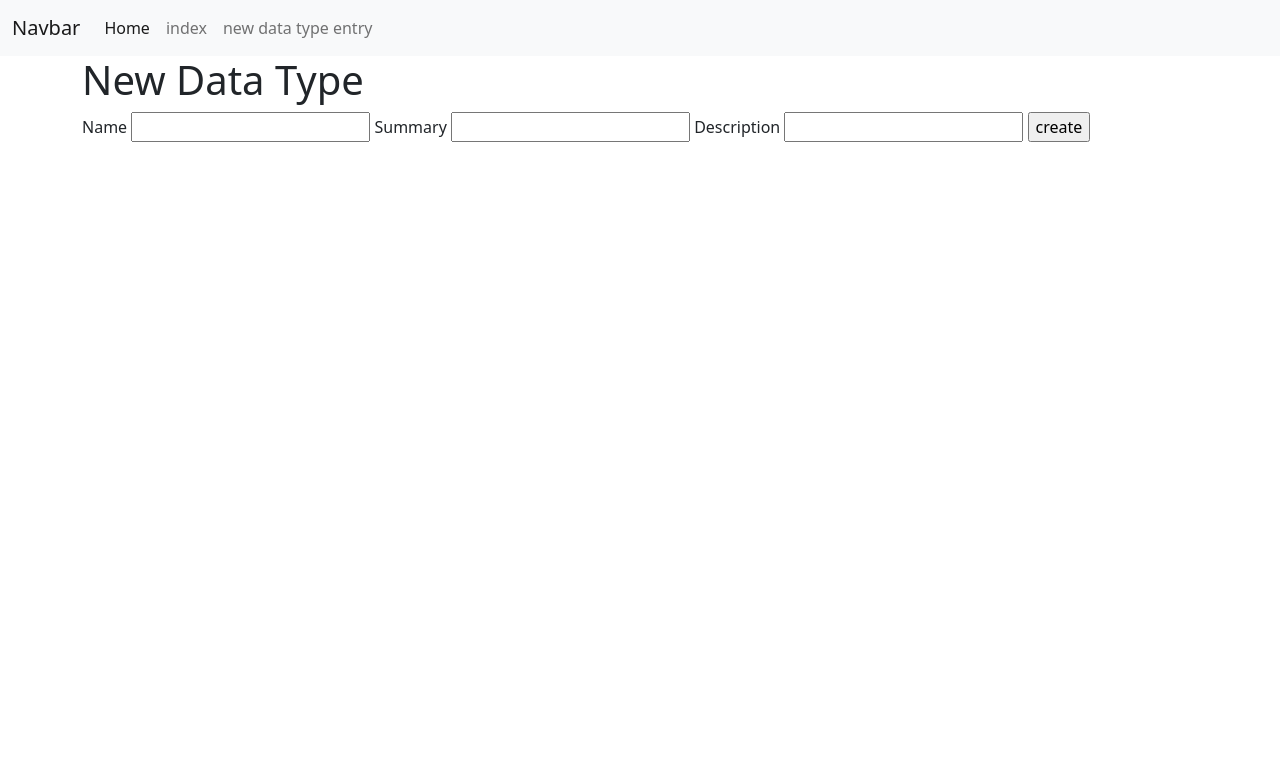
After one commit to BlueEyesSD84/FSDI111-3, a Flask app: template crud_fe/app/templates/new.html in a window 1280 px wide. The commit adds this page. Shown: the top 783 px of the page. Run offline with Flask 2, Linux system fonts and the light colour scheme; the template is opened without the code that fills it, so the values that code supplies are empty.

Commit message:
new changes 91822

```diff
--- a/app/routes.py
+++ b/app/routes.py
@@ -7,46 +7,57 @@ app = Flask(__name__)
 
 from app.database import data_type
 
+RESPONSE = {
+    "status": "ok"
+}
+
 @app.get("/data_types")
 def index():
-    out = data_type.scan()
-    return out
+    response = RESPONSE
+    response["data_types"] = data_type.scan()
+    return response
 
 @app.get("/data_types/integers")
 def integers():
-    out = data_type.select_by_type(name="Integer")
-    return out
+    response = RESPONSE
+    response["data_type"] = data_type.select_by_type(name="Integers")
+    return response
 
 @app.get("/data_types/floats")
 def floats():
-    out = data_type.select_by_type(name="Float")
-    return out
+    response = RESPONSE
+    response["data_type"] = data_type.select_by_type(name="Float")
+    return response
 
 @app.get("/data_types/strings")
 def strings():
-    out = data_type.select_by_type(name="Strings")
-    return out
+    response = RESPONSE
+    response["data_type"] = data_type.select_by_type(name="Strings")
+    return response
 
 @app.get("/data_types/booleans")
 def bools():
-    out = data_type.select_by_type(name="Boolean")
-    return out
+    response = RESPONSE
+    response["data_type"] = data_type.select_by_type(name="Boolean")
+    return response
 
 @app.get("/data_types/lists")
 def lists():
-    out = data_type.select_by_type(name="List")
-    return out
+    response = RESPONSE
+    response["data_type"] = data_type.select_by_type(name="List")
+    return response
 
 @app.get("/data_types/dictionary")
 def dictionary():
-    out = data_type.select_by_type(name="Dictionary")
-    return out
+    response = RESPONSE
+    response["data_type"] = data_type.select_by_type(name="Dictionary")
+    return response
 
 @app.get("/data_types/tuple")
 def tuple():
-    out = data_type.select_by_type(name="Tuple")
-    return out
-
+    response = RESPONSE
+    response["data_type"] = data_type.select_by_type(name="Tuple")
+    return response
 
 
 @app.post("/data_types")#to post new records to /
--- a/base.html
+++ b/base.html
@@ -5,11 +5,10 @@
             href="https://cdn.jsdelivr.net/npm/bootstrap@5.2.1/dist/css/bootstrap.min.css" rel="stylesheet" integrity="sha384-iYQeCzEYFbKjA/T2uDLTpkwGzCiq6soy8tYaI1GyVh/UjpbCx/TYkiZhlZB6+fzT" crossorigin="anonymous">
         <title>
             {% block title %}
+            CRUD
             {% endblock title %}
 
         </title>
-
-
     </head>
         <body>
             <nav class="navbar navbar-expand-lg bg-light">
@@ -21,7 +20,7 @@
                   <div class="collapse navbar-collapse" id="navbarNav">
                     <ul class="navbar-nav">
                       <li class="nav-item">
-                        <a class="nav-link active" aria-current="page" href="{{ url_for('index') }}">Home</a>
+                        <a class="nav-link active" aria-current="page" href="index.html">Home</a>
                       </li>
                       <li class="nav-item">
                         <a class="nav-link" href="{{ url_for('objects') }}">Objects</a>
--- /dev/null
+++ b/crud_fe/app/templates/base.html
@@ -0,0 +1,43 @@
+<html>
+    <head>
+        <!-- CSS only -->
+        <link
+            href="https://cdn.jsdelivr.net/npm/bootstrap@5.2.1/dist/css/bootstrap.min.css" rel="stylesheet" integrity="sha384-iYQeCzEYFbKjA/T2uDLTpkwGzCiq6soy8tYaI1GyVh/UjpbCx/TYkiZhlZB6+fzT" crossorigin="anonymous">
+        <title>
+            {% block title %}
+            crud2
+            {% endblock title %}
+
+        </title>
+    </head>
+        <body>
+          <nav class="navbar navbar-expand-lg bg-light">
+            <div class="container-fluid">
+              <a class="navbar-brand" href="#">Navbar</a>
+              <button class="navbar-toggler" type="button" data-bs-toggle="collapse" data-bs-target="#navbarNavAltMarkup" aria-controls="navbarNavAltMarkup" aria-expanded="false" aria-label="Toggle navigation">
+                <span class="navbar-toggler-icon"></span>
+              </button>
+              <div class="collapse navbar-collapse" id="navbarNavAltMarkup">
+                <div class="navbar-nav">
+                  <a class="nav-link active" aria-current="page" href="{{ url_for('get_index') }}">Home</a>
+                  <a class="nav-link" href="{{ url_for('get_floats_page') }}">index</a>
+                  <a class="nav-link" href="{{ url_for('get_data_type_form') }}">new data type entry</a>
+                </div>
+              </div>
+            </div>
+          </nav>
+              <div class="container">
+            {% block content  %}
+            This is a test
+            {% endblock content %}
+            </div>
+            <!-- JavaScript Bundle with Popper -->
+            <script
+                src="https://cdn.jsdelivr.net/npm/bootstrap@5.2.1/dist/js/bootstrap.bundle.min.js" integrity="sha384-u1OknCvxWvY5kfmNBILK2hRnQC3Pr17a+RTT6rIHI7NnikvbZlHgTPOOmMi466C8" crossorigin="anonymous"></script>
+        </body>
+
+
+
+
+
+</html>
--- a/crud_fe/app/main.html
+++ b/crud_fe/app/templates/main.html
@@ -1,8 +1,8 @@
-% extends 'base.html' %}
+{% extends 'base.html' %}
 
 
 {% block title %}
-Home
+Main HTML
 {% endblock title %}
 
 {% block content %}
--- /dev/null
+++ b/crud_fe/app/templates/new.html
@@ -0,0 +1,16 @@
+{% extends 'base.html' %}
+
+{% block title %}New Data Type{% endblock title %}
+
+{% block content %}
+<h1>New Data Type</h1>
+<form action="{{ url_for('create_data_type') }}" method="POST">
+    <label for="name">Name</label>
+    <input type="text" id="name" name="name">
+    <label for="summary">Summary</label>
+    <input type="text" id="sumamry" name="summary">
+    <label for="description">Description</label>
+    <input type="text" id="description" name="description">
+    <input type="submit" value="create">
+</form>
+{% endblock content %}
--- a/index.html
+++ b/index.html
@@ -1,7 +1,7 @@
 {% extends 'base.html' %}
 
 {% block title %}
-Home
+Index Page
 {% endblock title %}
 
 {% block content %}
```
Also changed, not shown: crud_fe/app/base.html (deleted, +0 -12 lines), crud_fe/app/routes.py (+31 -3 lines), crud_fe/app/templates/data_type.html (added, +11 -0 lines), crud_fe/app/templates/failed.html (added, +8 -0 lines), crud_fe/app/templates/index.html (added, +11 -0 lines), crud_fe/app/templates/new_success.html (added, +8 -0 lines), crud_fe/main.db (added), 4 other files.
